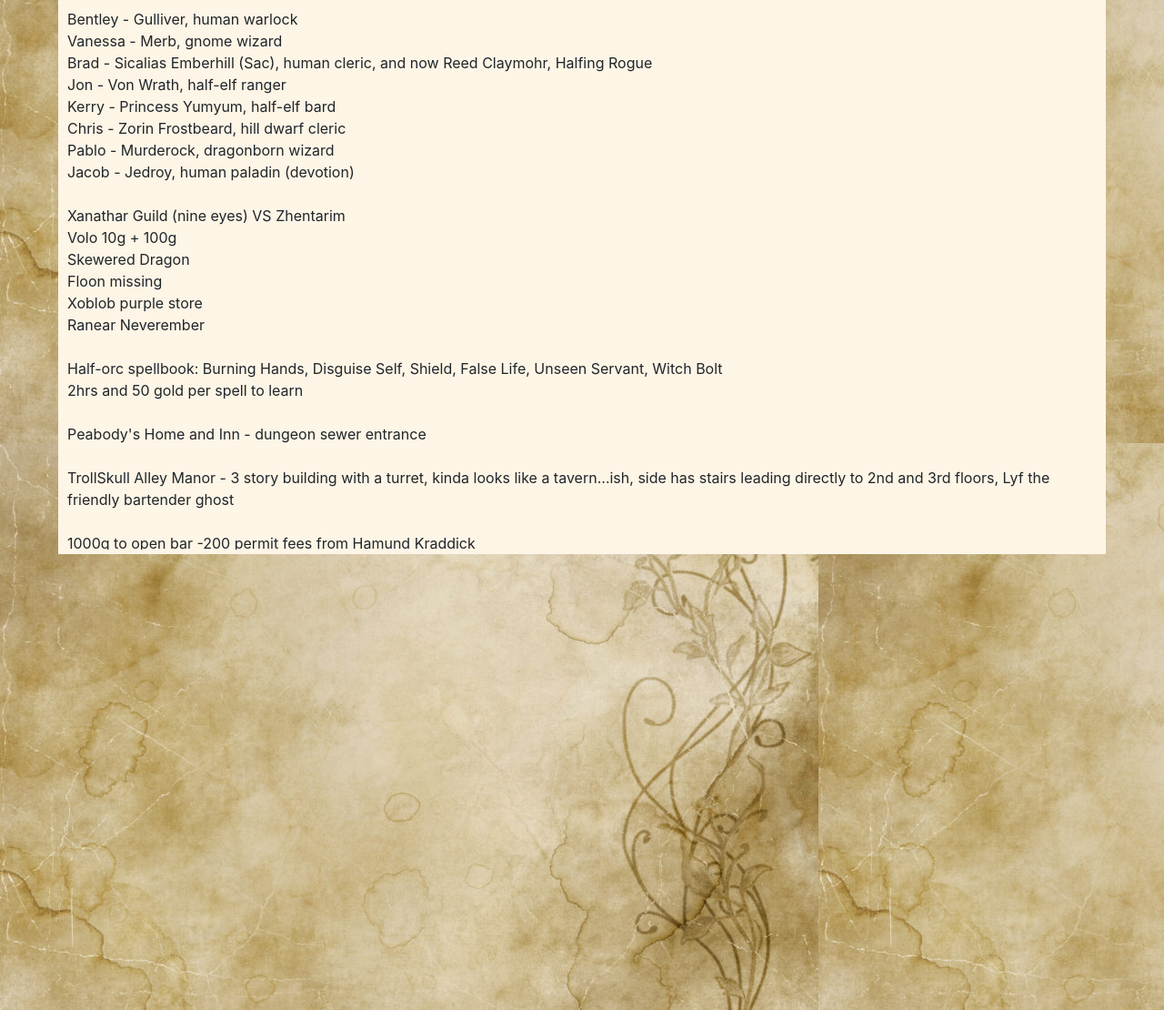
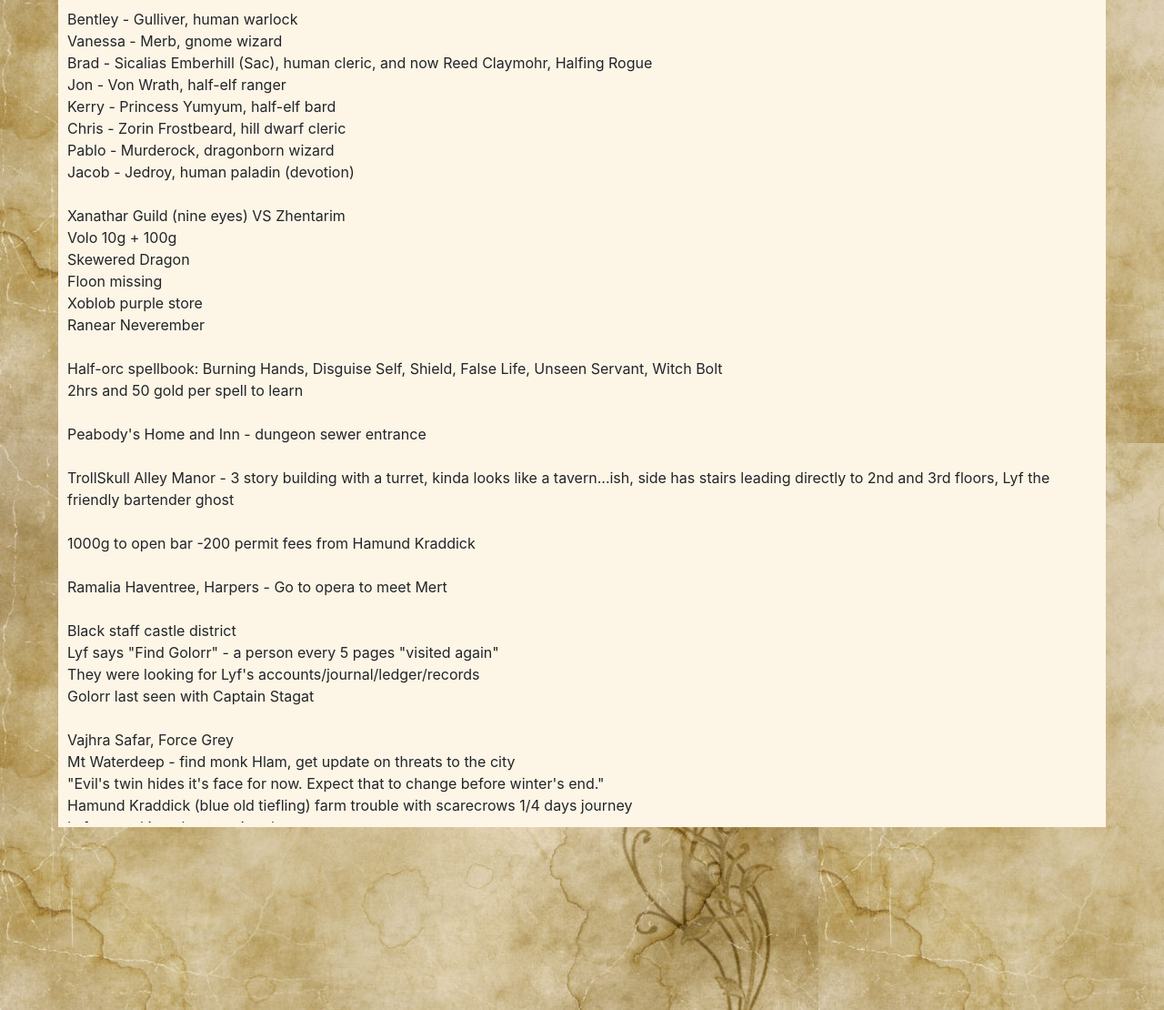
Before and after one commit to vgmiller/DjangoApps, a Django app: page /naga/Merb/ in a window 1280 px wide, after a click on "Campaign Journal". Shown: the part 215-1325 px from the top of the page at 91% size. Run offline with Django 3.2, Linux system fonts and the light colour scheme; data comes from the database, SQL or seed files in the repository; some libraries are stand-ins or nearby versions.

Commit message:
Make campaign notes longer

```diff
--- a/naga/templates/naga_charPg4.html
+++ b/naga/templates/naga_charPg4.html
@@ -1,7 +1,7 @@
 {% extends "naga_base.html" %}
 {% block page_content %}
 <div class="pageArea">
-	<div name="journal" style="overflow: auto; width:100%; height:600px;">
+	<div name="journal" style="overflow: auto; width:100%; height:900px;">
 		<p class="normal">{{ character.campaignJournal|safe|linebreaksbr }}</p>
 	</div>
 </div>
```
